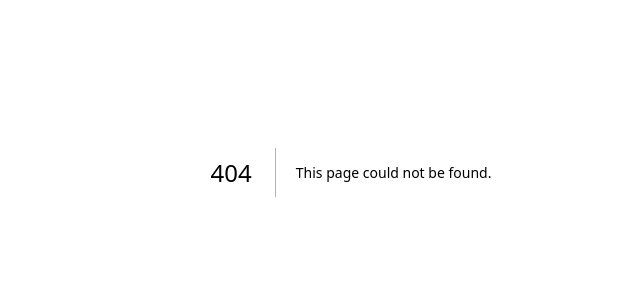
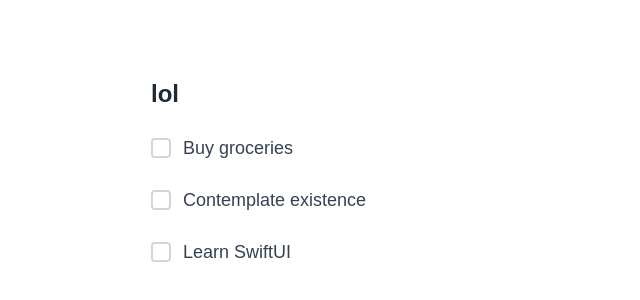
Before and after one commit to Husain01/peerlist-aceternity-ui-challenge, a Next.js app: page /animated-checkbox in a window 1280 px wide. Before the commit this address had no page. Shown: the part 228-528 px from the top of the page, without its empty margins (289-929 px from the left). Built offline with nearby package versions, Linux system fonts and the light colour scheme.

Commit message:
Add AnimatedCheckbox component and demo page; update ChallengeCards with new checkbox challenge

```diff
--- /dev/null
+++ b/app/animated-checkbox/page.tsx
@@ -0,0 +1,18 @@
+"use client";
+
+import AnimatedCheckbox from "../components/AnimatedCheckbox";
+
+export default function AnimatedCheckboxDemo() {
+  return (
+    <div className="min-h-screen bg-white p-8 flex items-center justify-center">
+      <div className="w-[400px]">
+        <div className="flex flex-col gap-6">
+          <h1 className="text-2xl font-bold text-gray-800">lol</h1>
+          <AnimatedCheckbox label="Buy groceries" />
+          <AnimatedCheckbox label="Contemplate existence" />
+          <AnimatedCheckbox label="Learn SwiftUI" />
+        </div>
+      </div>
+    </div>
+  );
+}
--- /dev/null
+++ b/app/components/AnimatedCheckbox.tsx
@@ -0,0 +1,106 @@
+"use client";
+
+import { motion } from "framer-motion";
+import { useState } from "react";
+
+interface AnimatedCheckboxProps {
+  label: string;
+  checked?: boolean;
+  onChange?: (checked: boolean) => void;
+  className?: string;
+}
+
+export default function AnimatedCheckbox({
+  label,
+  checked: controlledChecked,
+  onChange,
+  className = "",
+}: AnimatedCheckboxProps) {
+  const [internalChecked, setInternalChecked] = useState(false);
+  const isChecked = controlledChecked ?? internalChecked;
+
+  const handleClick = () => {
+    const newValue = !isChecked;
+    setInternalChecked(newValue);
+    onChange?.(newValue);
+  };
+
+  return (
+    <div
+      className={`relative flex items-center gap-3 select-none ${className}`}
+      onClick={handleClick}
+    >
+      <div className="relative w-5 h-5">
+        {/* Border */}
+        <motion.div
+          className="absolute inset-0 rounded-sm border-2 border-gray-300"
+          initial={false}
+          animate={{
+            opacity: isChecked ? 0 : 1,
+            scale: isChecked ? 1.2 : 1,
+          }}
+          transition={{
+            duration: 0.2,
+            scale: { type: "spring", stiffness: 300, damping: 25 },
+          }}
+        />
+
+        {/* Background */}
+        <motion.div
+          className="absolute inset-0 rounded-sm bg-[#0066ff]"
+          initial={{ scale: 0.5, opacity: 0 }}
+          animate={{
+            scale: isChecked ? 1 : 0.5,
+            opacity: isChecked ? 1 : 0,
+          }}
+          transition={{
+            duration: 0.2,
+            scale: { type: "spring", stiffness: 300, damping: 25 },
+            opacity: { duration: 0.2 },
+          }}
+        />
+
+        {/* Checkmark */}
+        <motion.svg
+          className="absolute inset-0 w-5 h-5 text-white"
+          viewBox="0 0 24 24"
+          initial={{ scale: 0.5, opacity: 0 }}
+          animate={{
+            scale: isChecked ? 1 : 0.5,
+            opacity: isChecked ? 1 : 0,
+          }}
+          transition={{
+            duration: 0.2,
+            delay: 0.1,
+            scale: { type: "spring", stiffness: 300, damping: 25 },
+          }}
+        >
+          <motion.path
+            d="M5 13l4 4L19 7"
+            fill="none"
+            stroke="currentColor"
+            strokeWidth={3}
+            strokeLinecap="round"
+            strokeLinejoin="round"
+            initial={{ pathLength: 0 }}
+            animate={{ pathLength: isChecked ? 1 : 0 }}
+            transition={{ duration: 0.2, delay: 0.2 }}
+          />
+        </motion.svg>
+      </div>
+
+      {/* Label */}
+      <motion.span
+        className="text-gray-700 text-lg"
+        initial={false}
+        animate={{
+          textDecoration: isChecked ? "line-through" : "none",
+          opacity: isChecked ? 0.5 : 1,
+        }}
+        transition={{ duration: 0.2 }}
+      >
+        {label}
+      </motion.span>
+    </div>
+  );
+}
--- a/app/components/ChallengeCards.tsx
+++ b/app/components/ChallengeCards.tsx
@@ -20,10 +20,11 @@ const challenges = [
   },
   {
     day: 3,
-    title: "Challenge 3",
-    description: "Coming soon...",
-    path: "#",
-    status: "upcoming",
+    title: "Animated Checkbox",
+    description:
+      "A beautiful checkbox with smooth transitions, including circular fade-out, background scaling, and text strikethrough.",
+    path: "/animated-checkbox",
+    status: "completed",
   },
   {
     day: 4,
```
